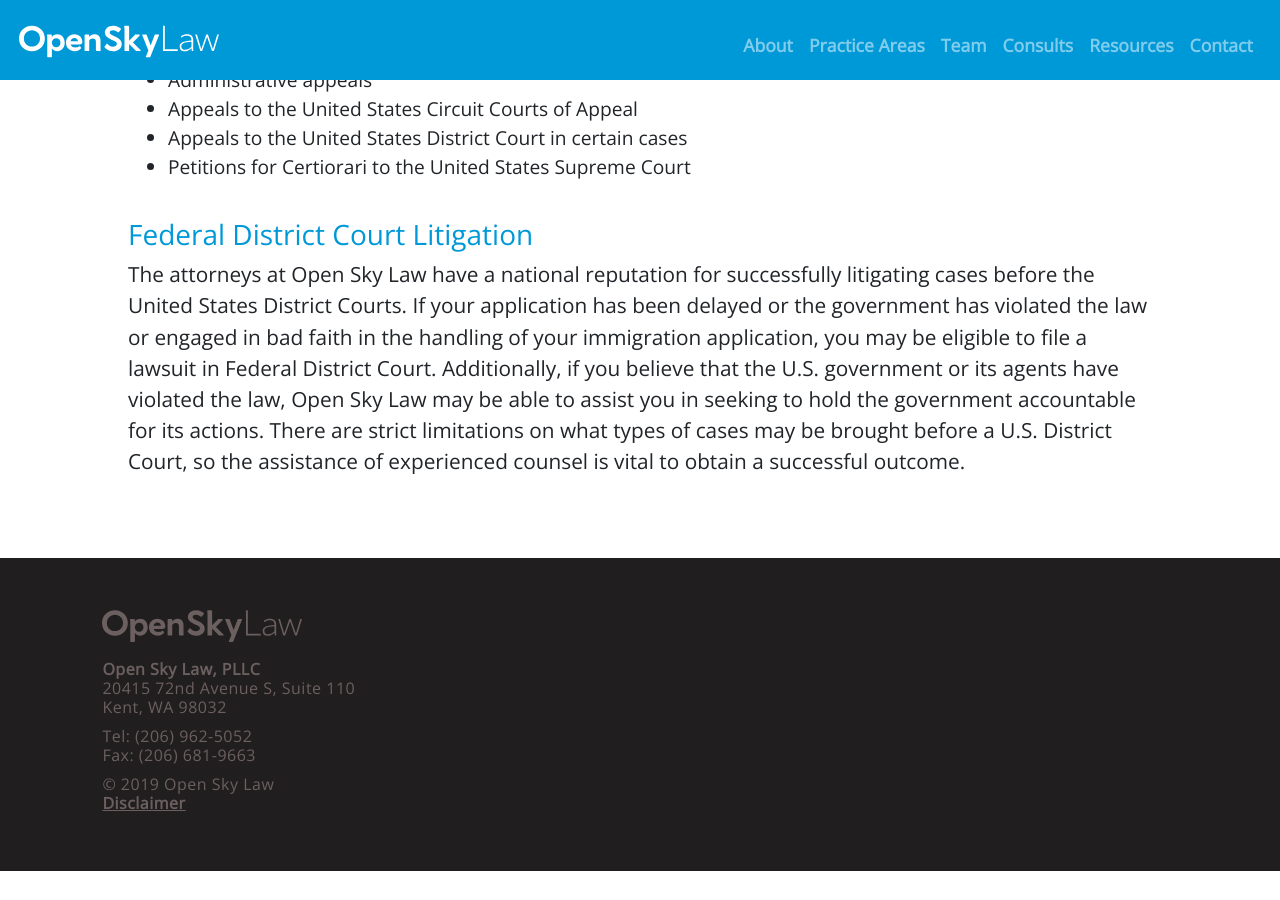
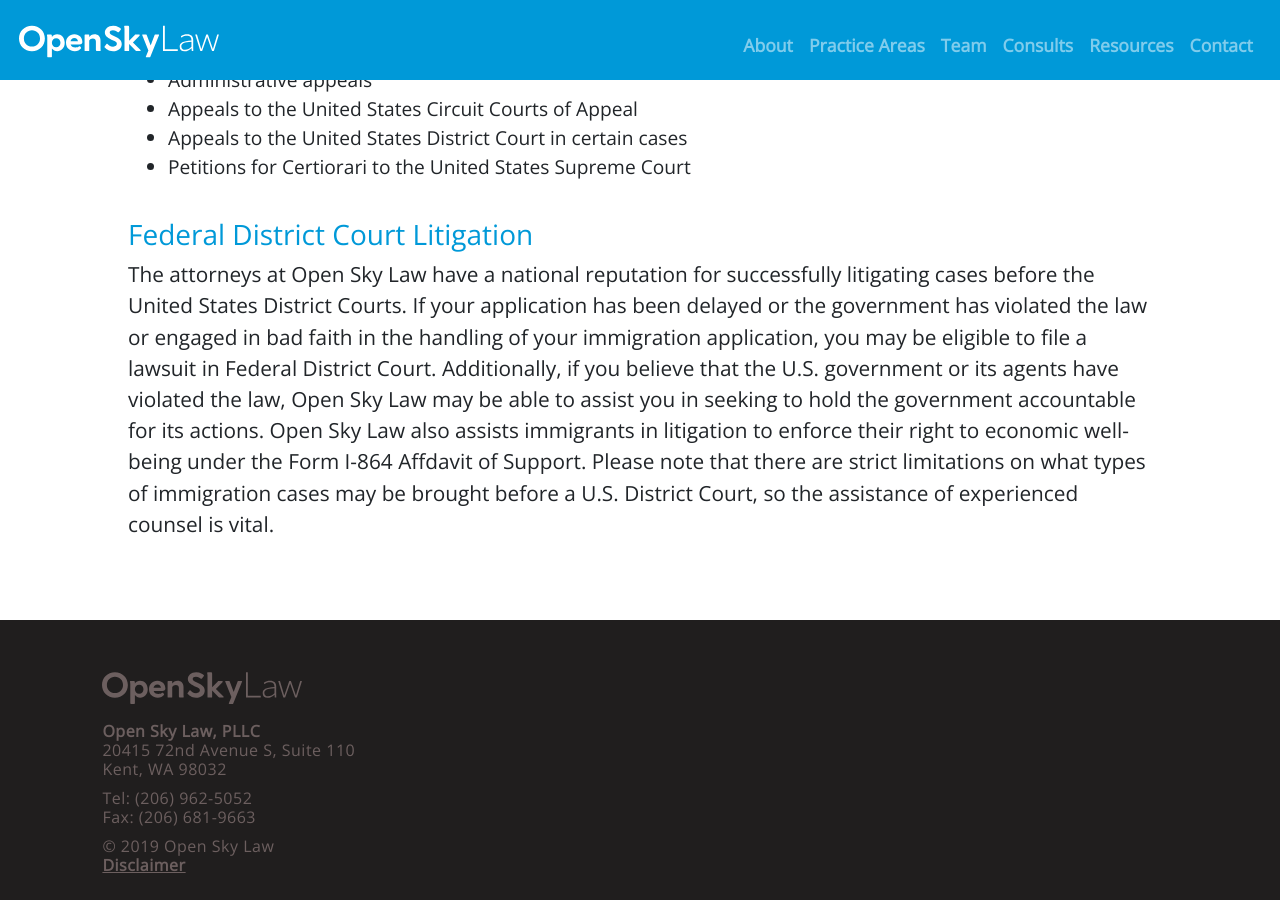
Before and after one commit to dtto/opensky, a Jekyll site: the page built from practice_areas.md, in a window 1280 px wide and 900 px high, scrolled down 3231 px. Built offline with Jekyll 4.4.1, drawn with Linux system fonts in a browser that asks for light colours; nearby versions of some CDN libraries; some web fonts are replaced; before the commit the page ends 4102 px from its top, so only the background shows below that.

Commit message:
add 864 litigation

```diff
--- a/practice_areas.md
+++ b/practice_areas.md
@@ -75,4 +75,4 @@ Has your immigration case already been denied? Open Sky Law attorneys are well-v
 * Petitions for Certiorari to the United States Supreme Court
 
 ### Federal District Court Litigation
-The attorneys at Open Sky Law have a national reputation for successfully litigating cases before the United States District Courts. If your application has been delayed or the government has violated the law or engaged in bad faith in the handling of your immigration application, you may be eligible to file a lawsuit in Federal District Court. Additionally, if you believe that the U.S. government or its agents have violated the law, Open Sky Law may be able to assist you in seeking to hold the government accountable for its actions. There are strict limitations on what types of cases may be brought before a U.S. District Court, so the assistance of experienced counsel is vital to obtain a successful outcome.
+The attorneys at Open Sky Law have a national reputation for successfully litigating cases before the United States District Courts. If your application has been delayed or the government has violated the law or engaged in bad faith in the handling of your immigration application, you may be eligible to file a lawsuit in Federal District Court. Additionally, if you believe that the U.S. government or its agents have violated the law, Open Sky Law may be able to assist you in seeking to hold the government accountable for its actions. Open Sky Law also assists immigrants in litigation to enforce their right to economic well-being under the Form I-864 Affdavit of Support. Please note that there are strict limitations on what types of immigration cases may be brought before a U.S. District Court, so the assistance of experienced counsel is vital.
```
